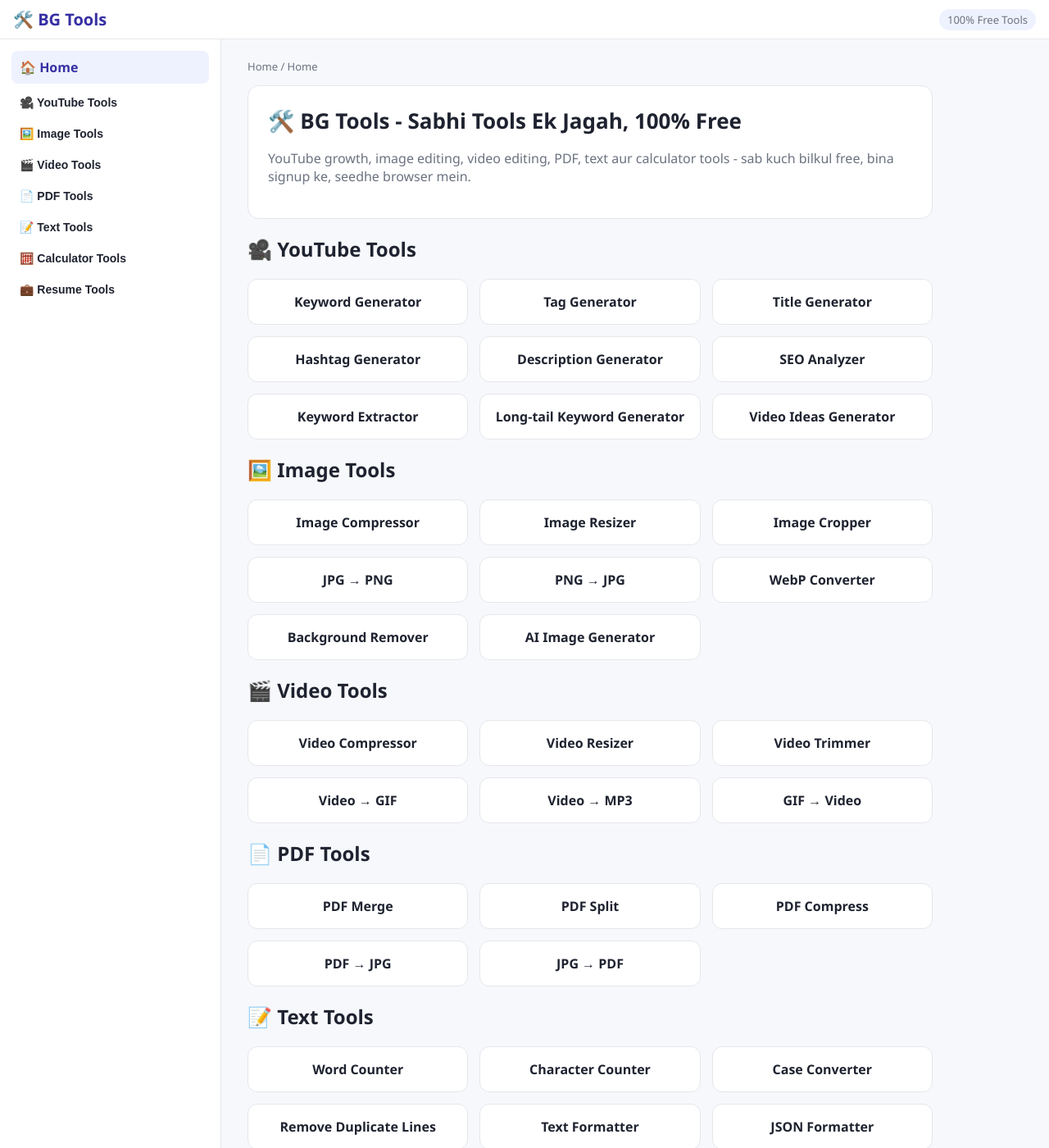
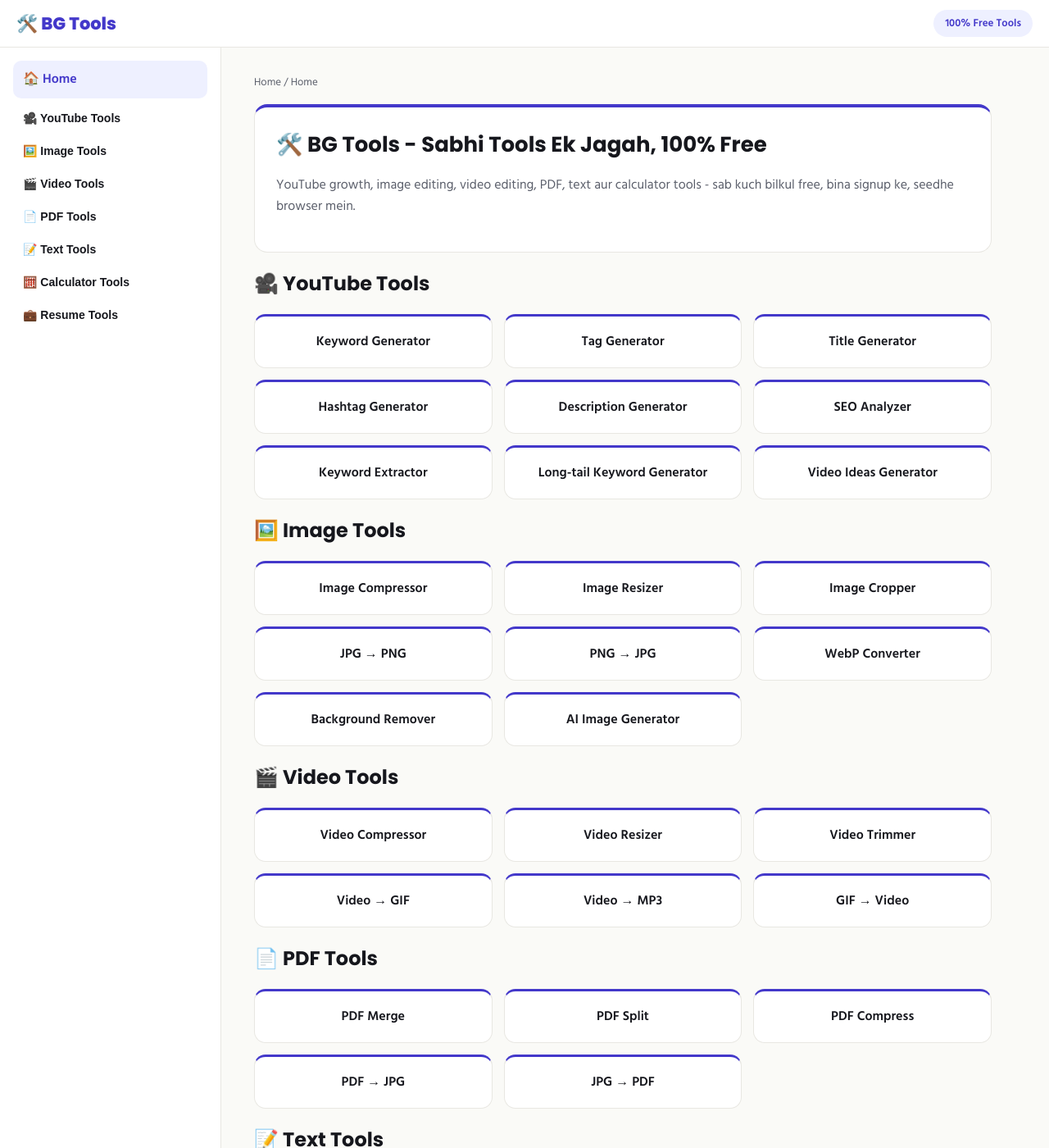
Before and after one commit to bgsarkariresult/BG-Tools-All-IN-ONE, a Jekyll site: the page built from index.html, in a window 1280 px wide and 1400 px high. Shown: the whole window at 82% size. Built offline with Jekyll 4.4.1, drawn with Linux system fonts in a browser that asks for light colours.

Commit message:
Update style.css

```diff
--- a/assets/css/style.css
+++ b/assets/css/style.css
@@ -1,107 +1,171 @@
+@import url('https://fonts.googleapis.com/css2?family=Poppins:wght@600;700;800&family=Hind:wght@400;500;600;700&display=swap');
+
 :root{
-  --primary:#4f46e5;
-  --primary-dark:#3730a3;
-  --bg:#f7f8fb;
+  --ink:#16171D;
+  --muted:#5B5F6B;
+  --bg:#FAFAF7;
   --card:#ffffff;
-  --text:#1f2330;
-  --muted:#6b7280;
-  --border:#e5e7eb;
+  --border:#E8E7E2;
+  --brand:#4338CA;
+  --brand-dark:#332C9E;
+  --accent:#F59E0B;
   --sidebar-w:270px;
+
+  /* Category signature colors */
+  --c-yt:#E11D48;
+  --c-img:#0D9488;
+  --c-vid:#7C3AED;
+  --c-pdf:#EA580C;
+  --c-txt:#2563EB;
+  --c-calc:#16A34A;
+  --c-resume:#DB2777;
 }
 *{box-sizing:border-box;}
 body{
   margin:0;
-  font-family:'Segoe UI',Roboto,Arial,sans-serif;
+  font-family:'Hind',sans-serif;
   background:var(--bg);
-  color:var(--text);
+  color:var(--ink);
+  font-size:16px;
 }
+h1,h2,h3,.topbar-brand,.sidebar-brand{font-family:'Poppins',sans-serif;}
 a{color:inherit;text-decoration:none;}
 
+/* ---------- Topbar ---------- */
 .topbar{
   position:sticky;top:0;z-index:50;
   display:flex;align-items:center;gap:12px;
   background:var(--card);
   border-bottom:1px solid var(--border);
-  padding:10px 16px;
+  padding:12px 20px;
 }
-.hamburger{
-  display:none;background:none;border:none;font-size:22px;cursor:pointer;
+.hamburger{display:none;background:none;border:none;font-size:22px;cursor:pointer;color:var(--ink);}
+.topbar-brand{font-weight:800;font-size:21px;color:var(--brand);}
+.topbar-tag{
+  margin-left:auto;font-size:13px;font-weight:600;color:var(--brand);
+  background:#EEF0FF;padding:6px 14px;border-radius:20px;
 }
-.topbar-brand{font-weight:700;font-size:20px;color:var(--primary-dark);}
-.topbar-tag{margin-left:auto;font-size:13px;color:var(--muted);background:#eef2ff;padding:4px 10px;border-radius:20px;}
 
-.layout{display:flex;min-height:calc(100vh - 54px);}
+.layout{display:flex;min-height:calc(100vh - 58px);}
 
+/* ---------- Sidebar ---------- */
 .sidebar{
   width:var(--sidebar-w);flex-shrink:0;
   background:var(--card);
   border-right:1px solid var(--border);
-  padding:14px;
+  padding:16px;
   overflow-y:auto;
 }
-.sidebar-brand{display:none;justify-content:space-between;align-items:center;margin-bottom:12px;font-weight:700;}
+.sidebar-brand{display:none;justify-content:space-between;align-items:center;margin-bottom:12px;font-weight:800;}
 .sidebar-close{background:none;border:none;font-size:20px;cursor:pointer;}
 
 .nav-link{
-  display:block;padding:9px 10px;border-radius:8px;font-weight:600;margin-bottom:6px;
+  display:block;padding:10px 12px;border-radius:10px;font-weight:600;margin-bottom:6px;
+  color:var(--ink);
 }
-.nav-link:hover,.nav-link.active{background:#eef2ff;color:var(--primary-dark);}
+.nav-link:hover,.nav-link.active{background:#EEF0FF;color:var(--brand);}
 
 .nav-group{margin-bottom:4px;}
 .nav-group-title{
   width:100%;text-align:left;background:none;border:none;
-  padding:9px 10px;font-weight:700;font-size:14px;cursor:pointer;
-  border-radius:8px;color:var(--text);
+  padding:10px 12px;font-weight:700;font-size:14px;cursor:pointer;
+  border-radius:10px;color:var(--ink);
 }
-.nav-group-title:hover{background:#f3f4f6;}
-.nav-group-items{display:none;flex-direction:column;padding-left:14px;}
+.nav-group-title:hover{background:#F4F4F0;}
+.nav-group-items{display:none;flex-direction:column;padding-left:16px;}
 .nav-group.open .nav-group-items{display:flex;}
 .nav-group-items a{
-  padding:7px 10px;font-size:14px;border-radius:6px;color:var(--muted);
+  padding:8px 10px;font-size:14px;border-radius:8px;color:var(--muted);
 }
-.nav-group-items a:hover{background:#eef2ff;color:var(--primary-dark);}
+.nav-group-items a:hover{background:#EEF0FF;color:var(--brand);}
 
 .sidebar-overlay{display:none;}
 
-.content{flex:1;padding:24px 32px;max-width:900px;}
-.breadcrumb{font-size:13px;color:var(--muted);margin-bottom:14px;}
+/* ---------- Content ---------- */
+.content{flex:1;padding:32px 40px;max-width:980px;}
+.breadcrumb{font-size:13px;color:var(--muted);margin-bottom:16px;}
+
+/* ---------- Hero (homepage) ---------- */
+.hero{
+  padding:44px 8px 36px;
+  border-bottom:1px solid var(--border);
+  margin-bottom:36px;
+}
+.hero-badge{
+  display:inline-block;font-size:13px;font-weight:600;color:var(--accent);
+  background:#FEF3E2;padding:6px 14px;border-radius:20px;margin-bottom:18px;
+}
+.hero h1{
+  font-size:40px;font-weight:800;line-height:1.15;margin:0 0 14px;
+  max-width:640px;
+}
+.hero p.lead{
+  font-size:17px;color:var(--muted);max-width:560px;margin:0 0 24px;
+}
+.hero-chips{display:flex;flex-wrap:wrap;gap:10px;}
+.hero-chip{
+  font-size:14px;font-weight:600;padding:8px 16px;border-radius:10px;
+  border:1.5px solid var(--chip-color, var(--brand));
+  color:var(--chip-color, var(--brand));
+  background:color-mix(in srgb, var(--chip-color, var(--brand)) 8%, white);
+}
+.hero-chip:hover{
+  background:var(--chip-color, var(--brand));
+  color:#fff;
+}
+
+/* ---------- Category sections ---------- */
+.cat-section{margin-bottom:38px;}
+.cat-header{display:flex;align-items:center;gap:12px;margin-bottom:16px;}
+.cat-icon{
+  width:38px;height:38px;border-radius:11px;
+  display:flex;align-items:center;justify-content:center;font-size:19px;
+  background:color-mix(in srgb, var(--cat) 14%, white);
+}
+.cat-header h2{font-size:20px;font-weight:700;margin:0;color:var(--ink);}
 
 .tool-card{
-  background:var(--card);border:1px solid var(--border);border-radius:14px;
-  padding:24px;margin-bottom:20px;
+  background:var(--card);border:1px solid var(--border);border-radius:16px;
+  padding:26px;margin-bottom:20px;
+  border-top:4px solid var(--cat, var(--brand));
 }
-.tool-card h1{margin-top:0;font-size:26px;}
+.tool-card h1{margin-top:0;font-size:26px;font-weight:700;}
 .tool-card p.desc{color:var(--muted);}
 
 textarea, input[type=text], input[type=number], input[type=date], select{
-  width:100%;padding:10px 12px;border:1px solid var(--border);border-radius:8px;
-  font-size:15px;margin-bottom:12px;font-family:inherit;
+  width:100%;padding:11px 13px;border:1.5px solid var(--border);border-radius:10px;
+  font-size:15px;margin-bottom:12px;font-family:inherit;background:#fff;
 }
+textarea:focus, input:focus, select:focus{outline:none;border-color:var(--brand);}
 input[type=file]{margin-bottom:12px;}
+
 button.btn{
-  background:var(--primary);color:#fff;border:none;padding:11px 20px;
-  border-radius:8px;font-size:15px;font-weight:600;cursor:pointer;
+  background:var(--brand);color:#fff;border:none;padding:12px 22px;
+  border-radius:10px;font-size:15px;font-weight:700;cursor:pointer;
+  font-family:'Hind',sans-serif;
 }
-button.btn:hover{background:var(--primary-dark);}
-button.btn.secondary{background:#e5e7eb;color:var(--text);}
+button.btn:hover{background:var(--brand-dark);}
+button.btn.secondary{background:#F0F0EC;color:var(--ink);}
 
 .result-box{
-  margin-top:16px;padding:14px;background:#f3f4f6;border-radius:10px;
+  margin-top:16px;padding:15px;background:#F6F6F2;border-radius:12px;
   white-space:pre-wrap;word-break:break-word;font-size:14px;
 }
 .grid-2{display:grid;grid-template-columns:1fr 1fr;gap:12px;}
 .tag-pill{
-  display:inline-block;background:#eef2ff;color:var(--primary-dark);
-  padding:5px 10px;border-radius:16px;margin:3px;font-size:13px;
+  display:inline-block;background:#EEF0FF;color:var(--brand-dark);
+  padding:6px 12px;border-radius:16px;margin:3px;font-size:13px;font-weight:600;
 }
-.tools-index{display:grid;grid-template-columns:repeat(auto-fill,minmax(220px,1fr));gap:14px;margin-top:10px;}
+
+.tools-index{display:grid;grid-template-columns:repeat(auto-fill,minmax(220px,1fr));gap:14px;}
 .tools-index a{
-  background:var(--card);border:1px solid var(--border);border-radius:12px;
-  padding:16px;font-weight:600;text-align:center;
+  background:var(--card);border:1px solid var(--border);border-top:3px solid var(--cat, var(--brand));
+  border-radius:14px;padding:18px 16px;font-weight:600;text-align:center;
+  transition:border-color .15s ease;
 }
-.tools-index a:hover{border-color:var(--primary);color:var(--primary-dark);}
+.tools-index a:hover{border-color:var(--cat, var(--brand));background:color-mix(in srgb, var(--cat, var(--brand)) 5%, white);}
 
-.site-footer{text-align:center;padding:18px;color:var(--muted);font-size:13px;border-top:1px solid var(--border);}
+.site-footer{text-align:center;padding:20px;color:var(--muted);font-size:13px;border-top:1px solid var(--border);}
 
 @media (max-width:880px){
   .hamburger{display:block;}
@@ -111,10 +175,9 @@
   }
   .sidebar.open{left:0;}
   .sidebar-brand{display:flex;}
-  .sidebar-overlay{
-    display:none;position:fixed;inset:0;background:rgba(0,0,0,.4);z-index:90;
-  }
+  .sidebar-overlay{display:none;position:fixed;inset:0;background:rgba(0,0,0,.4);z-index:90;}
   .sidebar-overlay.show{display:block;}
-  .content{padding:18px;}
+  .content{padding:22px 18px;}
+  .hero h1{font-size:30px;}
   .grid-2{grid-template-columns:1fr;}
 }
```
